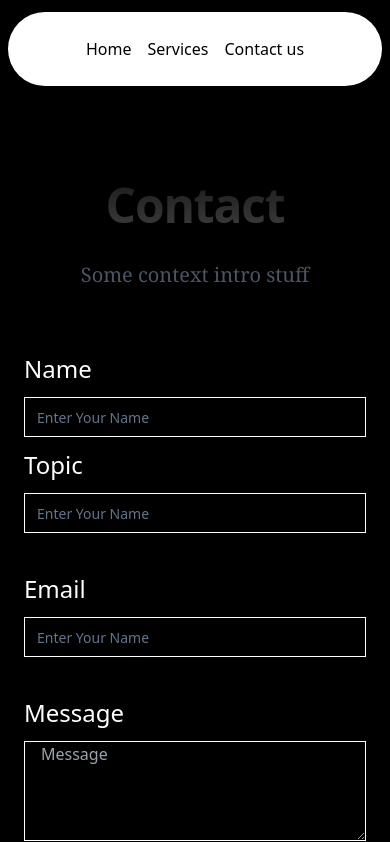
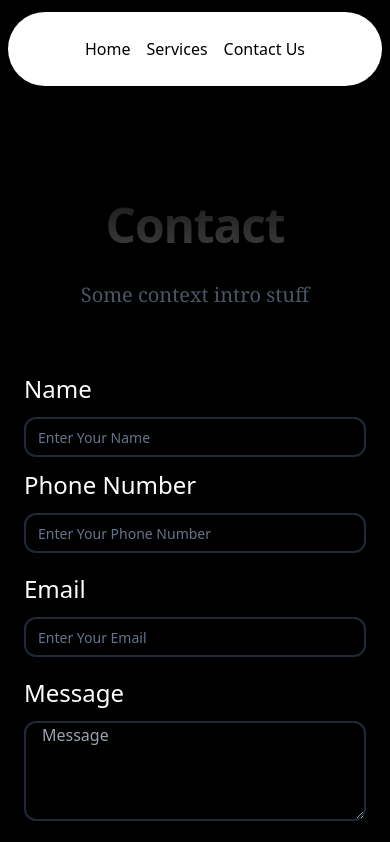
Before and after one commit to heyavanindra/getsetmark, a Next.js app: page /contactus in a window 390 px wide. Shown: the top 842 px of the page. Built offline with nearby package versions, Linux system fonts and the light colour scheme.

Commit message:
fixed responsiveness issue

```diff
--- a/src/app/components/navbar.tsx
+++ b/src/app/components/navbar.tsx
@@ -22,7 +22,7 @@ export function Navbar({ className }: { className?: string }) {
             <HoveredLink href="/smo">Smo</HoveredLink>
           </div>
         </MenuItem>
-        <Link href={"/contactus"}><MenuItem setActive={setActive} active={active} item="Contact us"></MenuItem></Link>
+        <Link href={"/contactus"}><MenuItem setActive={setActive} active={active} item="Contact Us"></MenuItem></Link>
 
 
       </Menu>
--- a/src/app/contactus/page.tsx
+++ b/src/app/contactus/page.tsx
@@ -1,3 +1,4 @@
+'use client'
 import React from "react";
 import { Input } from "@/components/ui/input";
 import { Spotlight } from "../components/ui/Spotlight";
@@ -21,26 +22,26 @@ const Contact = () => {
             <div className="mt-7 text-black md:grid grid-cols-2 gap-6">
               <div>
                 <p className="py-3 text-white text-2xl">Name</p>
-                <Input type="text" className="border border-white text-slate-500" placeholder="Enter Your Name"/>
+                <Input type="text" className="border-2 border-gray-800  text-slate-500 rounded-xl" placeholder="Enter Your Name" required/>
               </div>
               <div>
-                <p className="py-3 text-white text-2xl">Topic</p>
-                <Input type="text" className="border border-white text-slate-500" placeholder="Enter Your Name"/>
+                <p className="py-3 text-white text-2xl">Phone Number</p>
+                <Input type="text" className="border-2 border-gray-800 text-slate-500 rounded-xl" placeholder="Enter Your Phone Number" required/>
               </div>
             </div>
-            <div className="mt-7">
+            <div className="mt-2">
               <p className="py-3 text-white text-2xl">Email</p>
-              <Input type="text" className="border border-white text-slate-500" placeholder="Enter Your Name"/>
+              <Input type="text" className="border-2 border-gray-800 text-slate-500 rounded-xl" placeholder="Enter Your Email" required/>
             </div>
-            <div className="mt-7">
+            <div className="mt-2">
               <p className="py-3 text-white text-2xl">Message</p>
               <textarea
                 placeholder="Message"
-                className="h-[100px] pl-4 w-full border bg-black border-white text-slate-500"
+                className="h-[100px] pl-4 w-full border-2 border-gray-800 bg-black text-slate-500 rounded-xl"
               />
             </div>
             <div className="py-4 text-center">
-            <button className="inline-flex h-12 animate-shimmer items-center justify-center rounded-md border border-slate-800 bg-[linear-gradient(110deg,#000103,45%,#1e2631,55%,#000103)] bg-[length:200%_100%] px-6 font-medium text-slate-400 transition-colors focus:outline-none focus:ring-2 focus:ring-slate-400 focus:ring-offset-2 focus:ring-offset-slate-50">
+            <button className="inline-flex h-12 animate-shimmer items-center justify-center rounded-2xl border border-slate-800 bg-[linear-gradient(110deg,#000103,45%,#1e2631,55%,#000103)] bg-[length:200%_100%] px-6 font-medium text-slate-400 transition-colors focus:outline-none focus:ring-2 focus:ring-slate-400 focus:ring-offset-2 focus:ring-offset-slate-50 ">
           Submit
         </button>
             </div>
```
